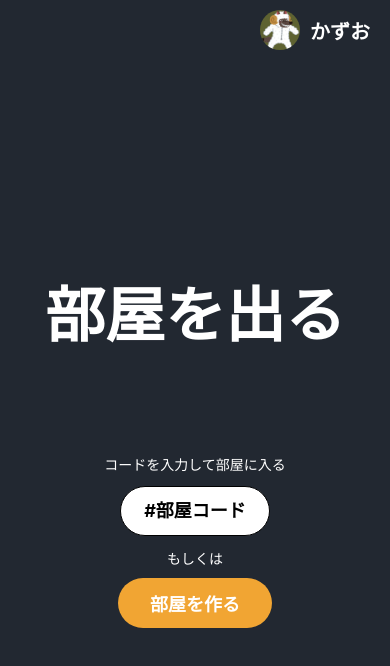
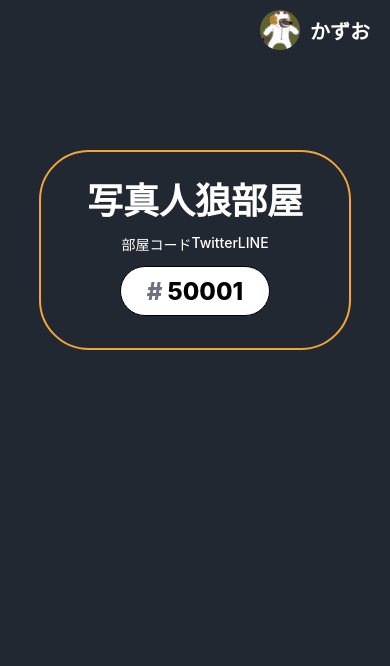
Before and after one commit to atamakonkurii/photo-werewolf-mobile, a React Native app: screen /WaitingRoom in a window 390 px wide. Shown: the top 666 px of the page. Built offline with nearby package versions, Linux system fonts and the light colour scheme.

Commit message:
クリップボードにコピー

```diff
--- a/package.json
+++ b/package.json
@@ -20,6 +20,7 @@
     ]
   },
   "dependencies": {
+    "@react-native-clipboard/clipboard": "^1.11.1",
     "@react-navigation/native": "^6.0.13",
     "@react-navigation/native-stack": "^6.9.1",
     "expo": "~46.0.13",
--- a/src/screen/Game/PhotoWerewolf/WaitingRoom/index.tsx
+++ b/src/screen/Game/PhotoWerewolf/WaitingRoom/index.tsx
@@ -1,44 +1,38 @@
 import { useState } from "react";
-import {
-  StyleSheet,
-  Text,
-  View,
-  Image,
-  TextInput,
-  Pressable,
-} from "react-native";
+import { StyleSheet, Text, View, TextInput, Pressable } from "react-native";
 import { Header } from "../../../../component/Header";
 import { CreateRoomModal } from "../../../Home/component/CreateRoomModal";
+import Clipboard from "@react-native-clipboard/clipboard";
 
 export const WaitingRoom = ({ navigation }: any) => {
   const [roomId, onChangeRoomId] = useState("");
   const [modalVisible, setModalVisible] = useState(false);
+  const testNumber = 50001;
 
   return (
     <>
       <Header />
       <View style={styles.container}>
-        <Text style={styles.mainText}>部屋を出る</Text>
-        <Image
-          style={styles.logo}
-          source={require("photo-werewolf/assets/img/character_hitsuji_ookami.webp")}
-        />
-        <Text style={styles.text}>コードを入力して部屋に入る</Text>
-        <TextInput
-          style={styles.input}
-          onChangeText={onChangeRoomId}
-          value={roomId}
-          placeholder="#部屋コード"
-        />
-        <Text style={styles.subText}>もしくは</Text>
-        <Pressable style={styles.button} onPress={() => setModalVisible(true)}>
-          <Text style={styles.buttonText}>部屋を作る</Text>
-        </Pressable>
-        <CreateRoomModal
-          modalVisible={modalVisible}
-          setModalVisible={setModalVisible}
-          navigation={navigation}
-        />
+        <View style={styles.square}>
+          <Text style={styles.roomNameText}>写真人狼部屋</Text>
+          <View style={{ flexDirection: "row" }}>
+            <Text style={styles.text}>部屋コード</Text>
+            <Text style={styles.text}>Twitter</Text>
+            <Text style={styles.text}>LINE</Text>
+          </View>
+          <Pressable
+            style={styles.clipboard}
+            onPress={() => {
+              // Clipboard.setString(String(testNumber));
+              alert("クリップボードにコピーしました");
+            }}
+          >
+            <View style={{ flexDirection: "row" }}>
+              <Text style={styles.clipboardSharpText}>#</Text>
+              <Text style={styles.clipboardText}>{`${testNumber}`}</Text>
+            </View>
+          </Pressable>
+        </View>
       </View>
     </>
   );
@@ -49,11 +43,19 @@ const styles = StyleSheet.create({
     flex: 1,
     backgroundColor: "#222831",
     alignItems: "center",
-    justifyContent: "center",
   },
-  mainText: {
+  square: {
+    borderWidth: 2,
+    borderRadius: 50,
+    marginTop: 100,
+    borderColor: "#F1A533",
+    alignItems: "center",
+    width: "80%",
+    paddingVertical: 20,
+  },
+  roomNameText: {
     color: "#FFFFFF",
-    fontSize: 60,
+    fontSize: 36,
     fontWeight: "900",
     marginBottom: 10,
   },
@@ -73,17 +75,17 @@ const styles = StyleSheet.create({
     height: 80,
     marginBottom: 10,
   },
-  input: {
+  clipboard: {
     height: 50,
     width: 150,
-    fontSize: 18,
     fontWeight: "700",
     margin: 12,
     borderWidth: 1,
     padding: 10,
     borderRadius: 30,
     backgroundColor: "#fff",
-    textAlign: "center",
+    justifyContent: "center",
+    alignItems: "center",
   },
   button: {
     alignItems: "center",
@@ -94,9 +96,15 @@ const styles = StyleSheet.create({
     elevation: 3,
     backgroundColor: "#F1A533",
   },
-  buttonText: {
-    color: "#FFFFFF",
-    fontSize: 18,
+  clipboardSharpText: {
+    color: "#6B7280",
+    fontSize: 24,
+    fontWeight: "800",
+    marginRight: 5,
+  },
+  clipboardText: {
+    color: "#000",
+    fontSize: 24,
     fontWeight: "800",
   },
 });
```
Also changed, not shown: 1 other file (tests, documents, lock files or other folders).
